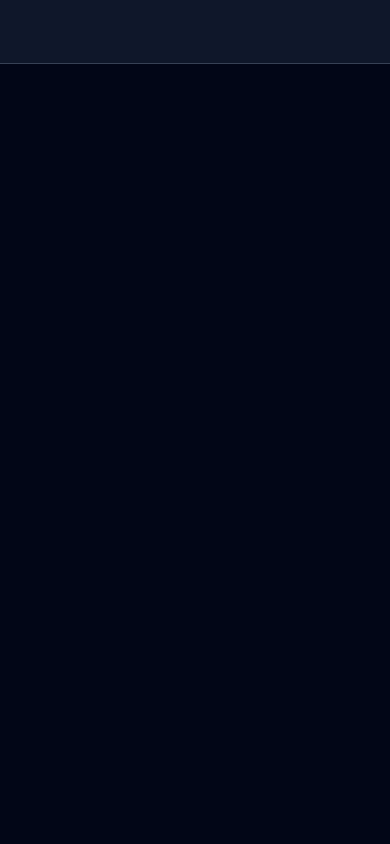
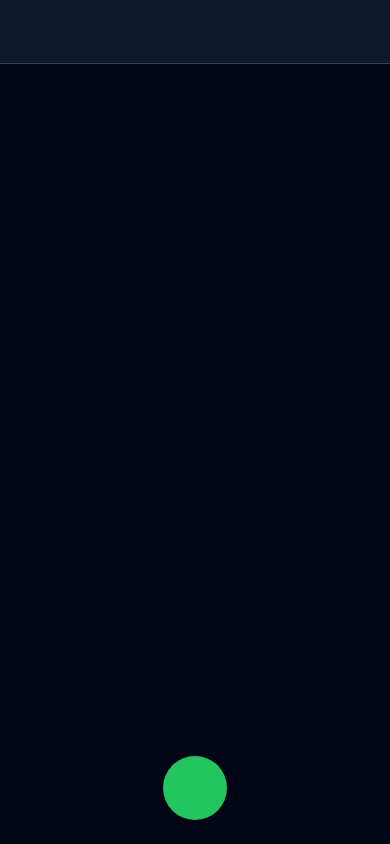
Before and after one commit to Ivancf04/Birdify, a React Native app in the folder Birdify/: screen / in a window 390 px wide. Built offline with nearby package versions, Linux system fonts and the light colour scheme.

Commit message:
Implementacion boton de navegacion

```diff
--- a/Birdify/App.tsx
+++ b/Birdify/App.tsx
@@ -2,6 +2,7 @@ import React from "react";
 import { View, StyleSheet, StatusBar } from "react-native";
 import { Header } from "./components/Header";
 import { MainContainer } from "./components/MainContainer";
+import { NavigationButton } from "./components/NavigationButton";
 
 export default function App() {
   return (
@@ -9,7 +10,7 @@ export default function App() {
       <StatusBar barStyle="light-content" />
       <Header />
       <MainContainer />
-      {/* Aquí luego va el botón / barra de navegación */}
+      <NavigationButton />
     </View>
   );
 }
--- /dev/null
+++ b/Birdify/components/NavigationButton.tsx
@@ -0,0 +1,39 @@
+import React from "react";
+import { View, StyleSheet, Pressable } from "react-native";
+
+export const NavigationButton: React.FC = () => {
+  return (
+    <View style={styles.wrapper}>
+      <Pressable style={({ pressed }) => [styles.button, pressed && styles.buttonPressed]}>
+        {/* TODO: aquí va el ícono (ej. +) o texto */}
+      </Pressable>
+    </View>
+  );
+};
+
+const styles = StyleSheet.create({
+  wrapper: {
+    position: "absolute",
+    bottom: 24,
+    left: 0,
+    right: 0,
+    alignItems: "center",
+  },
+  button: {
+    width: 64,
+    height: 64,
+    borderRadius: 32,
+    backgroundColor: "#22c55e",
+    justifyContent: "center",
+    alignItems: "center",
+    elevation: 6,
+    shadowColor: "#000",
+    shadowOffset: { width: 0, height: 4 },
+    shadowOpacity: 0.25,
+    shadowRadius: 6,
+  },
+  buttonPressed: {
+    opacity: 0.8,
+    transform: [{ scale: 0.97 }],
+  },
+});
```
